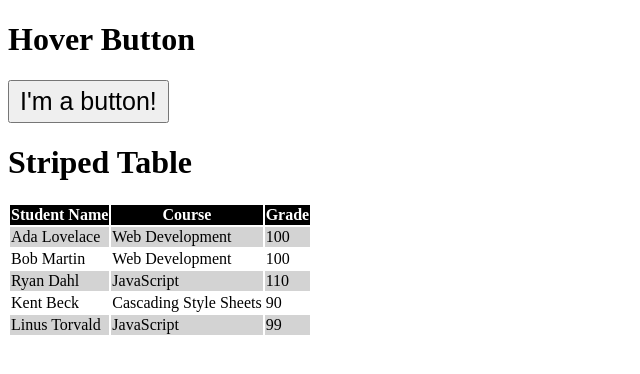
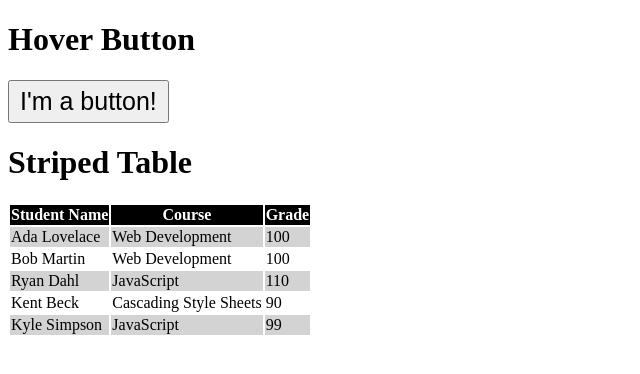
Before and after one commit to thomas-tahk/m1-0522-code-solutions, a website: page css-pseudo-classes/index.html in a window 1280 px wide. Shown: the full height of the page, 0-640 px from the left. Drawn offline with Linux system fonts and the light colour scheme.

Commit message:
fixed text content in last row

```diff
--- a/css-pseudo-classes/index.html
+++ b/css-pseudo-classes/index.html
@@ -46,7 +46,7 @@
       </tr>
 
       <tr>
-        <td>Linus Torvald</td>
+        <td>Kyle Simpson</td>
         <td>JavaScript</td>
         <td>99</td>
       </tr>
```
